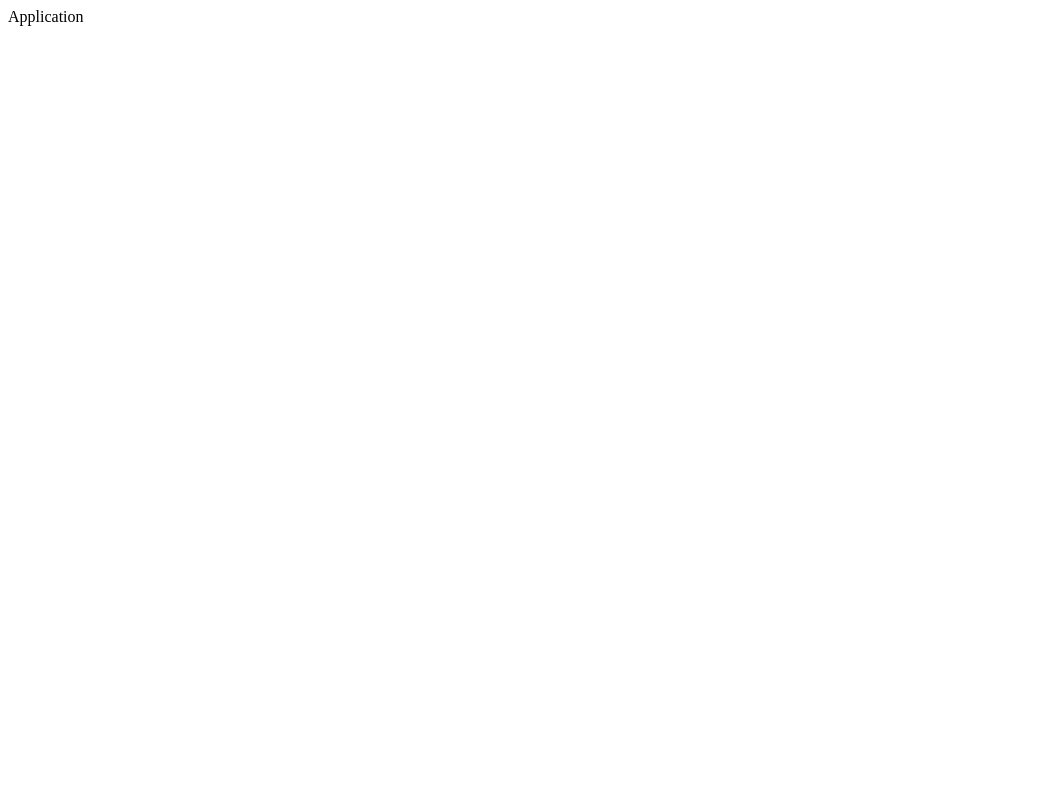
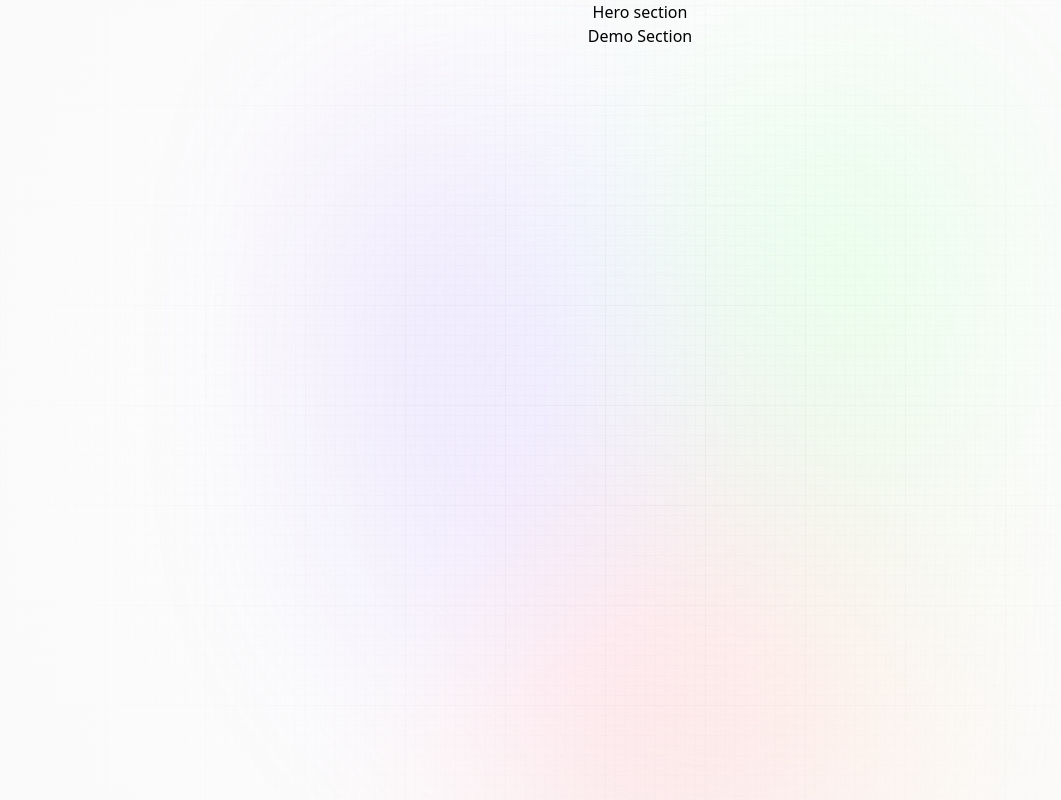
Before and after one commit to SirWilliam254/documentation-summarizer, a React (Vite) app: page / in a window 1280 px wide. Shown: the whole page, without its empty margins (0-1061 px from the left). Built offline with nearby package versions, Linux system fonts and the light colour scheme; a web font is replaced by a local one.

Commit message:
modified:   index.html 	modified:   src/App.jsx 	new file:   src/components/Demo.jsx 	new file:   src/components/Hero.jsx

```diff
--- a/index.html
+++ b/index.html
@@ -2,7 +2,7 @@
 <html lang="en">
   <head>
     <meta charset="UTF-8" />
-    <link rel="icon" type="image/svg+xml" href="/vite.svg" />
+    <link rel="icon" type="image/svg+xml" href="/favicon.ico" />
     <meta name="viewport" content="width=device-width, initial-scale=1.0" />
     <title>AI Summarizer App</title>
         <!-- satoshi font family -->
--- a/src/App.jsx
+++ b/src/App.jsx
@@ -1,10 +1,20 @@
-import React from 'react'
+// Imports
+import Hero from "./components/Hero";
+import Demo from "./components/Demo";
+
+import './App.css';
 
 const App = () => {
   return (
-    <div>
-      Application
-    </div>
+    <main>
+        <div className="main">
+            <div className="gradient" />
+        </div>
+        <div className="app">
+            <Hero />
+            <Demo />
+        </div>
+    </main>
   )
 }
 
--- /dev/null
+++ b/src/components/Demo.jsx
@@ -0,0 +1,11 @@
+import React from 'react'
+
+const Demo = () => {
+  return (
+    <div>
+      Demo Section
+    </div>
+  )
+}
+
+export default Demo
--- /dev/null
+++ b/src/components/Hero.jsx
@@ -0,0 +1,11 @@
+import React from 'react'
+
+const Hero = () => {
+  return (
+    <div>
+      Hero section
+    </div>
+  )
+}
+
+export default Hero
```
